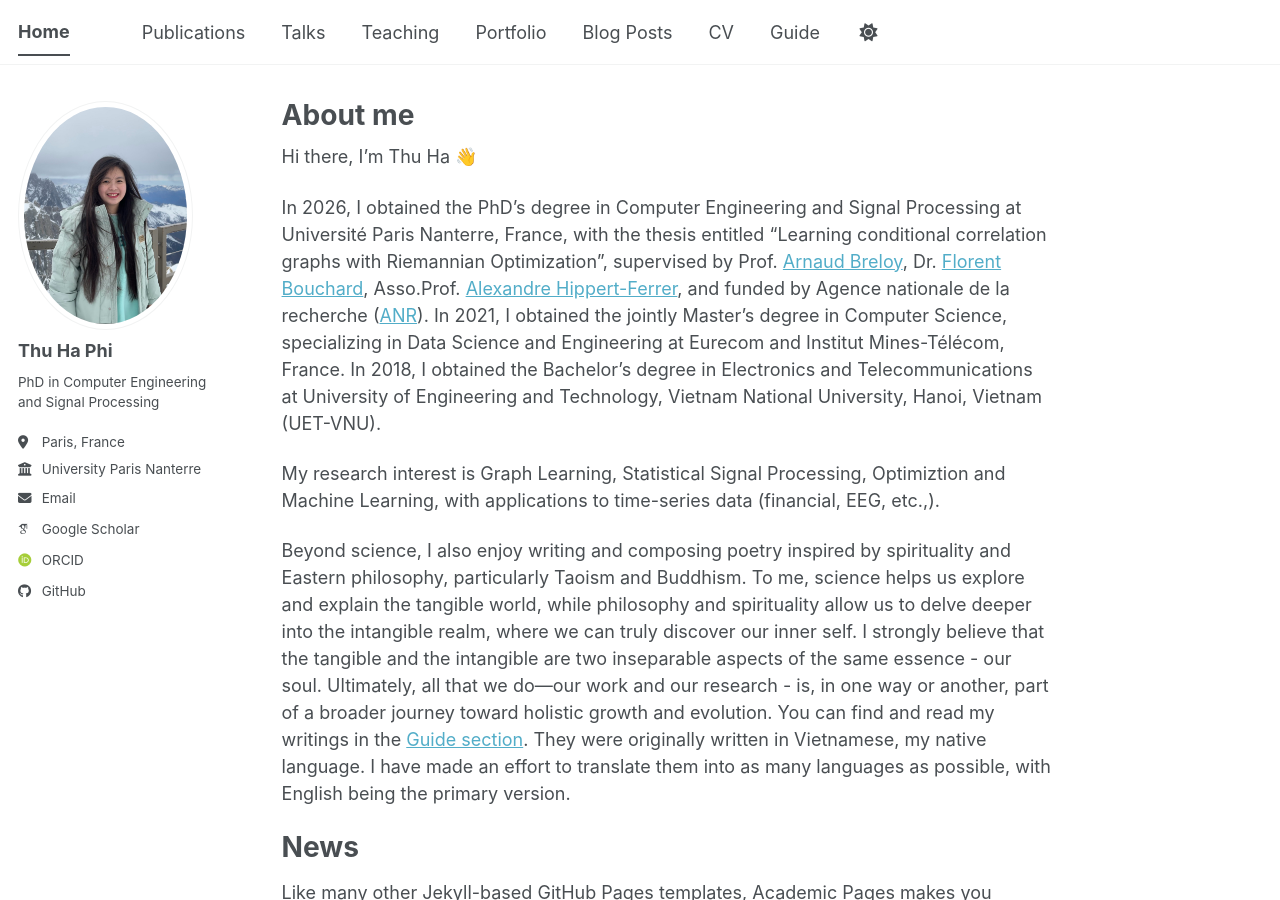
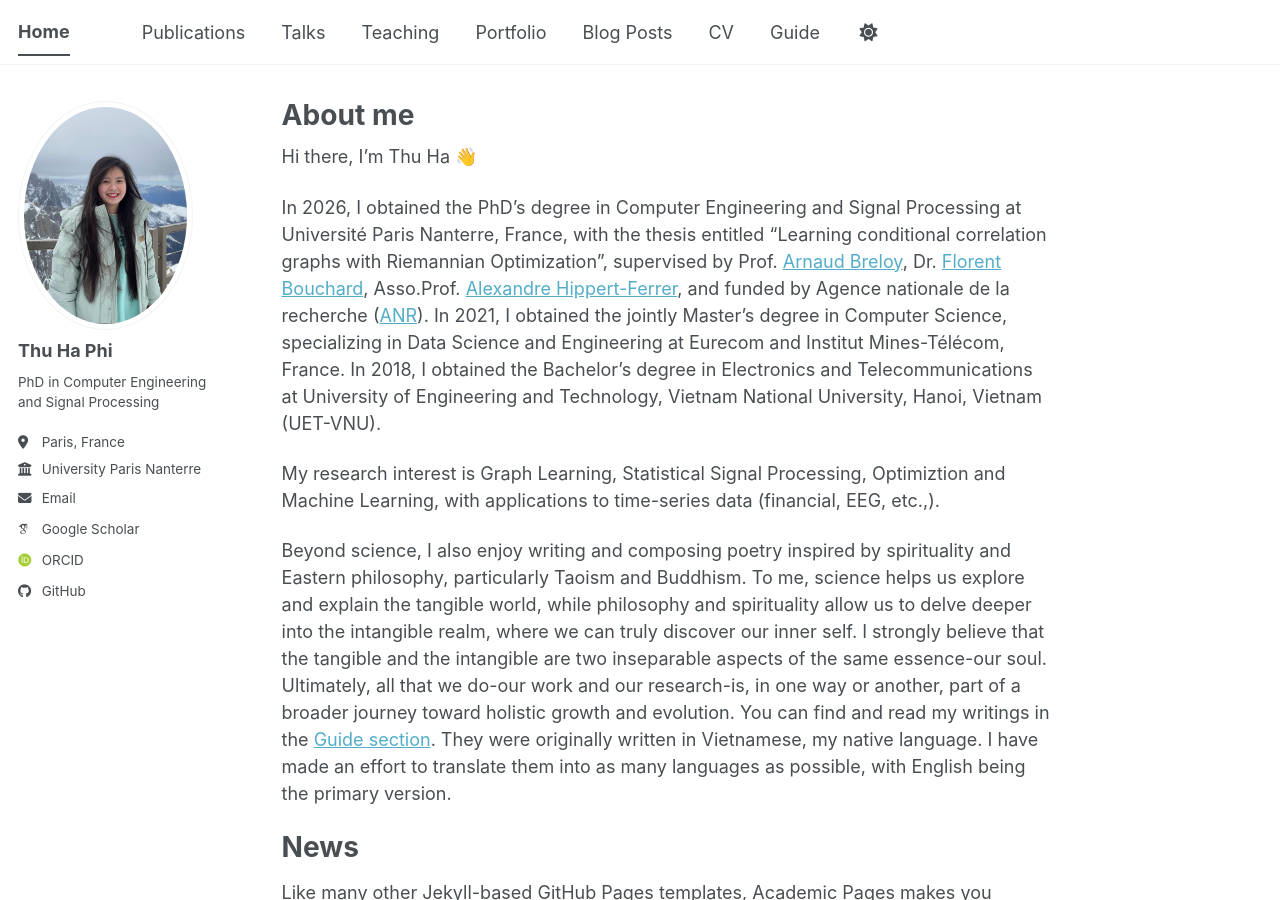
Before and after one commit to ChionanthusRetusus/thuhaphi.github.io, a Jekyll site: the page built from _pages/about.md, in a window 1280 px wide and 900 px high. Built offline with Jekyll 4.4.1, drawn with Linux system fonts in a browser that asks for light colours; some web fonts are replaced; a script bundle is joined from its source files by our own code; library files that are not in the unit come from our copies.

Commit message:
Update about.md

```diff
--- a/_pages/about.md
+++ b/_pages/about.md
@@ -12,7 +12,7 @@
 
 My research interest is Graph Learning, Statistical Signal Processing, Optimiztion and Machine Learning, with applications to time-series data (financial, EEG, etc.,).
 
-Beyond science, I also enjoy writing and composing poetry inspired by spirituality and Eastern philosophy, particularly Taoism and Buddhism. To me, science helps us explore and explain the tangible world, while philosophy and spirituality allow us to delve deeper into the intangible realm, where we can truly discover our inner self. I strongly believe that the tangible and the intangible are two inseparable aspects of the same essence - our soul. Ultimately, all that we do—our work and our research - is, in one way or another, part of a broader journey toward holistic growth and evolution. You can find and read my writings in the [Guide section](https://chionanthusretusus.github.io/thuhaphi.github.io//markdown/). They were originally written in Vietnamese, my native language. I have made an effort to translate them into as many languages as possible, with English being the primary version.
+Beyond science, I also enjoy writing and composing poetry inspired by spirituality and Eastern philosophy, particularly Taoism and Buddhism. To me, science helps us explore and explain the tangible world, while philosophy and spirituality allow us to delve deeper into the intangible realm, where we can truly discover our inner self. I strongly believe that the tangible and the intangible are two inseparable aspects of the same essence-our soul. Ultimately, all that we do-our work and our research-is, in one way or another, part of a broader journey toward holistic growth and evolution. You can find and read my writings in the [Guide section](https://chionanthusretusus.github.io/thuhaphi.github.io//markdown/). They were originally written in Vietnamese, my native language. I have made an effort to translate them into as many languages as possible, with English being the primary version.
 
 News
 ======
```
